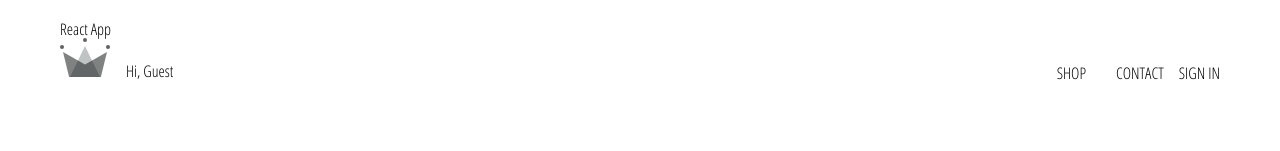
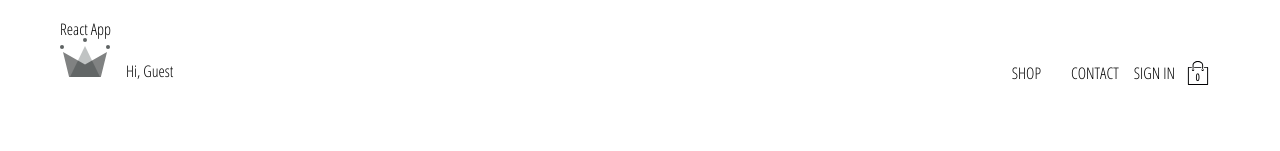
Before and after one commit to SalihZinaty/ecommerce, a React (Create React App) app: page / in a window 1280 px wide. Shown: the top 151 px of the page. Built offline with nearby package versions, Linux system fonts and the light colour scheme; no server answers.

Commit message:
added cart component and implement cart reducer

```diff
--- a/src/App.js
+++ b/src/App.js
@@ -1,6 +1,6 @@
 import React from 'react';
 import './App.css';
-import {Route, Switch} from 'react-router-dom';
+import {Route, Switch, Redirect} from 'react-router-dom';
 import './pages/HomePage/HomePage';
 import HomePage from './pages/HomePage/HomePage';
 import ShopPage from './pages/shop/ShopPage';
@@ -43,12 +43,16 @@ class App extends React.Component {
           <Switch>
             <Route exact path='/' component={HomePage}/>
             <Route path='/shop' component={ShopPage} />
-            <Route path='/signin' component={SignsPage}/>
+            <Route exact path='/signin'
+              render={() => this.props.currentUser ? <Redirect to='/' /> : <SignsPage />}/>
           </Switch>
         </div>
       );
   }
 }
+const mapStateToProps = ({user}) => ({
+  currentUser: user.currentUser
+})
 
 const mapDispatchToProps = dispatch => ({
   setCurrentUser : user => dispatch(setCurrentUser(user))
@@ -56,4 +60,4 @@ const mapDispatchToProps = dispatch => ({
 })
 
 
-export default connect(null,mapDispatchToProps)(App);
+export default connect(mapStateToProps,mapDispatchToProps)(App);
--- /dev/null
+++ b/src/components/Cart/Cart.js
@@ -0,0 +1,13 @@
+import React from 'react';
+import CustomButton from '../CustomButton/CustomButton';
+
+import './Cart.scss';
+
+const Cart = () => (
+    <div className = 'cart-dropdown'>
+        <div className='cart-items' />
+        <CustomButton>GO TO CHECKOUT</CustomButton>
+    </div>
+)
+
+export default Cart
--- /dev/null
+++ b/src/components/Cart/Cart.scss
@@ -0,0 +1,24 @@
+.cart-dropdown {
+    position: absolute;
+    width: 240px;
+    height: 340px;
+    display: flex;
+    flex-direction: column;
+    padding: 20px;
+    border: 1px solid black;
+    background-color: white;
+    top: 90px;
+    right: 40px;
+    z-index: 5;
+
+    .cart-items {
+      height: 240px;
+      display: flex;
+      flex-direction: column;
+      overflow: scroll;
+    }
+
+    button {
+      margin-top: auto;
+    }
+  }
--- /dev/null
+++ b/src/components/CartIcon/CartIcon.js
@@ -0,0 +1,19 @@
+import React from 'react';
+import {ReactComponent as ShoppingIcon} from '../../assets/shopping.svg';
+import {connect} from 'react-redux';
+
+import toggleCartHidden from '../../redux/cart/cartActions'
+
+import './CartIcon.scss';
+
+const CartIcon = ({toggleCartHidden}) => (
+    <div className='cart-icon' onClick={toggleCartHidden}>
+        <ShoppingIcon className='shopping-icon' />
+        <span className = 'item-count'>0</span>
+    </div>
+)
+
+const mapDispatchToProps = dispatch => ({
+    toggleCartHidden: () =>dispatch(toggleCartHidden())
+})
+export default connect(null,mapDispatchToProps)(CartIcon);
--- /dev/null
+++ b/src/components/CartIcon/CartIcon.scss
@@ -0,0 +1,21 @@
+.cart-icon {
+    width: 45px;
+    height: 45px;
+    position: relative;
+    display: flex;
+    align-items: center;
+    justify-content: center;
+    cursor: pointer;
+
+    .shopping-icon {
+      width: 24px;
+      height: 24px;
+    }
+
+    .item-count {
+      position: absolute;
+      font-size: 10px;
+      font-weight: bold;
+      bottom: 12px;
+    }
+  }
--- a/src/components/Header/Header.js
+++ b/src/components/Header/Header.js
@@ -2,11 +2,13 @@ import React from 'react';
 import {Link} from 'react-router-dom'
 import './Header.scss';
 import {ReactComponent as Crown} from '../../assets/original.svg';
+import CartIcon from '../CartIcon/CartIcon';
+import Cart from '../Cart/Cart';
 import {auth} from '../../firebase/firebase.utils';
 
 import {connect} from 'react-redux';
 
-const Header = ({currentUser}) =>
+const Header = ({currentUser,hidden}) =>
 (
     <div className='header'>
         <Link to="/">
@@ -24,12 +26,17 @@ const Header = ({currentUser}) =>
                     :
                     <Link to='/signin'>SIGN IN</Link>
             }
+            <CartIcon/>
         </div>
+        {
+            hidden ? null : <Cart/>
+        }
     </div>
 )
 
-const mapStateToProps = state => ({
-    currentUser: state.user.currentUser
+const mapStateToProps = ({user:{currentUser}, cart: {hidden}}) => ({
+    currentUser,
+    hidden
 })
 
 export default connect(mapStateToProps)(Header);
--- a/src/redux/RootReducer.js
+++ b/src/redux/RootReducer.js
@@ -1,9 +1,10 @@
 import {combineReducers} from 'redux';
 
 import userReducer from './user/userReducer';
-
+import cartReducer from './cart/cartReducer';
 const rootReducer =  combineReducers({
-    user: userReducer
+    user: userReducer,
+    cart: cartReducer
 })
 
 export default rootReducer;
--- /dev/null
+++ b/src/redux/cart/cartActions.js
@@ -0,0 +1,7 @@
+import CartActionTypes from './cartTypes';
+
+const toggleCartHidden = () => ({
+    type: CartActionTypes.TOGGLE_CART_HIDDEN
+})
+
+export default toggleCartHidden;
--- /dev/null
+++ b/src/redux/cart/cartReducer.js
@@ -0,0 +1,19 @@
+import CartActionTypes from './cartTypes';
+
+const INITIAL_STATE = {
+    hidden: true
+};
+
+const cartReducer = (state = INITIAL_STATE,action) => {
+    switch (action.type){
+        case CartActionTypes.TOGGLE_CART_HIDDEN:
+            return {
+                ...state,
+                hidden: !state.hidden
+            }
+        default:
+            return state
+    }
+}
+
+export default cartReducer;
--- /dev/null
+++ b/src/redux/cart/cartTypes.js
@@ -0,0 +1,5 @@
+const cartActionTypes = {
+    TOGGLE_CART_HIDDEN:'TOGGLE_CART_HIDDEN'
+}
+
+export default cartActionTypes;
--- a/src/redux/user/userReducer.js
+++ b/src/redux/user/userReducer.js
@@ -1,10 +1,12 @@
+import {UserActionTypes} from './userTypes';
+
 const INITIAL_STATE = {
     currentUser: null
 }
 
 const userReducer = (state = INITIAL_STATE, action) => {
     switch (action.type) {
-        case 'SET_CURRENT_USER':
+        case UserActionTypes.SET_CURRENT_USER:
             return {
                 ...state,
                 currentUser: action.payload
--- /dev/null
+++ b/src/redux/user/userTypes.js
@@ -0,0 +1,3 @@
+export const UserActionTypes = {
+    SET_CURRENT_USER: 'SET_CURRENT_USER'
+}
```
Also changed, not shown: src/assets/shopping.svg (added).
